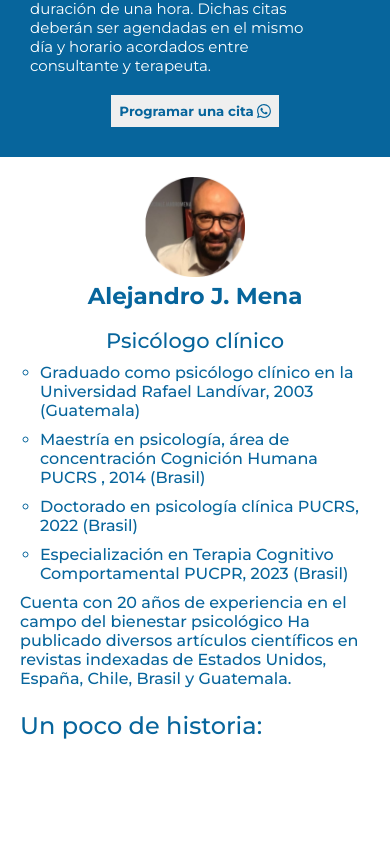
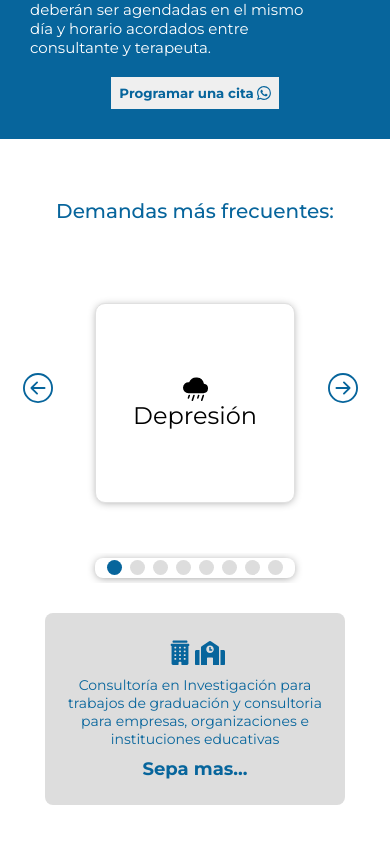
Before and after one commit to SmartDevs-nwgs/LP-Alejandro, a Next.js app: page / in a window 390 px wide. Shown: the part 1426-2269 px from the top of the page. Built offline with nearby package versions, Linux system fonts and the light colour scheme.

Commit message:
add: carousel mobile

```diff
--- a/src/Components/Carousel/index.jsx
+++ b/src/Components/Carousel/index.jsx
@@ -0,0 +1,204 @@
+import { StyleCarousel } from './style'
+import { BsCloudRainFill } from 'react-icons/bs'
+import { SiSpringCreators, SiHeadspace } from 'react-icons/si'
+import { MdNoDrinks } from 'react-icons/md'
+import { FaUsers } from 'react-icons/fa'
+import { GiPunch } from 'react-icons/gi'
+import {
+  BsFillHeartFill,
+  BsFillHeartbreakFill,
+  BsArrowLeftCircle,
+  BsArrowRightCircle,
+} from 'react-icons/bs'
+import { useEffect, useState } from 'react'
+import { IoIosBusiness } from 'react-icons/io'
+import { FaSchool } from 'react-icons/fa'
+
+const Carousel = () => {
+  const [activeCard, setActiveCard] = useState(1)
+  const [translate, setTranslate] = useState(0)
+
+  useEffect(() => {
+    let element = null
+    if (activeCard === 2) {
+      element = document.getElementsByClassName('card-two')[0]
+      setTranslate(element.offsetLeft)
+      return
+    } else if (activeCard === 3) {
+      element = document.getElementsByClassName('card-three')[0]
+      setTranslate(element.offsetLeft)
+      return
+    } else if (activeCard === 4) {
+      element = document.getElementsByClassName('card-four')[0]
+      setTranslate(element.offsetLeft)
+      return
+    } else if (activeCard === 5) {
+      element = document.getElementsByClassName('card-five')[0]
+      setTranslate(element.offsetLeft)
+      return
+    } else if (activeCard === 6) {
+      element = document.getElementsByClassName('card-six')[0]
+      setTranslate(element.offsetLeft)
+      return
+    } else if (activeCard === 7) {
+      element = document.getElementsByClassName('card-seven')[0]
+      setTranslate(element.offsetLeft)
+      return
+    } else if (activeCard === 8) {
+      element = document.getElementsByClassName('card-eight')[0]
+      setTranslate(element.offsetLeft)
+      return
+    } else {
+      element = document.getElementsByClassName('card-one')[0]
+      setTranslate(element.offsetLeft)
+      return
+    }
+  })
+
+  return (
+    <StyleCarousel>
+      <div className='title-carousel'>
+        <h2>Demandas más frecuentes:</h2>
+      </div>
+      <div className='right-arrow'>
+        <BsArrowRightCircle
+          onClick={(e) => {
+            setActiveCard(activeCard < 8 ? activeCard + 1 : activeCard - 7)
+          }}
+        />
+      </div>
+      <div className='left-arrow'>
+        <BsArrowLeftCircle
+          onClick={(e) => {
+            setActiveCard(activeCard > 1 ? activeCard - 1 : activeCard + 7)
+          }}
+        />
+      </div>
+      <div className='wrapper'>
+        <div
+          className='list-cards'
+          style={{
+            transform: `translateX(-${translate}px)`,
+            transitionDuration: '500ms',
+            transitionDelay: '0ms',
+          }}
+        >
+          <div className='card-one card'>
+            <div>
+              <BsCloudRainFill className='cloud' />
+              <h2>Depresión</h2>
+            </div>
+          </div>
+          <div className='card-two card'>
+            <div>
+              <SiSpringCreators className='anxiety' />
+              <h2>Ansiedad</h2>
+            </div>
+          </div>
+          <div className='card-three card'>
+            <div>
+              <SiHeadspace className='stress' />
+              <h2>Estrés Crónico</h2>
+            </div>
+          </div>
+          <div className='card-four card'>
+            <div>
+              <MdNoDrinks className='no-drink' />
+              <h2>Trastorno Obsesivo-Compulsivo</h2>
+            </div>
+          </div>
+          <div className='card-five card'>
+            <div>
+              <FaUsers className='social' />
+              <h2>Habilidades Sociales</h2>
+            </div>
+          </div>
+          <div className='card-six card'>
+            <div>
+              <GiPunch className='punch' />
+              <h2>Agresividad</h2>
+            </div>
+          </div>
+          <div className='card-seven card'>
+            <div>
+              <BsFillHeartFill className='heart' />
+              <h2>Autoestima</h2>
+            </div>
+          </div>
+          <div className='card-eight card'>
+            <div>
+              <BsFillHeartbreakFill className='broken-heart' />
+              <h2>Relaciones afectivas</h2>
+            </div>
+          </div>
+        </div>
+      </div>
+      <div className='progression-bar'>
+        <div className='bar'>
+          <div
+            className={activeCard === 1 ? 'active' : null}
+            onClick={(e) => {
+              setActiveCard(1)
+            }}
+          ></div>
+          <div
+            className={activeCard === 2 ? 'active' : null}
+            onClick={(e) => {
+              setActiveCard(2)
+            }}
+          ></div>
+          <div
+            className={activeCard === 3 ? 'active' : null}
+            onClick={(e) => {
+              setActiveCard(3)
+            }}
+          ></div>
+          <div
+            className={activeCard === 4 ? 'active' : null}
+            onClick={(e) => {
+              setActiveCard(4)
+            }}
+          ></div>
+          <div
+            className={activeCard === 5 ? 'active' : null}
+            onClick={(e) => {
+              setActiveCard(5)
+            }}
+          ></div>
+          <div
+            className={activeCard === 6 ? 'active' : null}
+            onClick={(e) => {
+              setActiveCard(6)
+            }}
+          ></div>
+          <div
+            className={activeCard === 7 ? 'active' : null}
+            onClick={(e) => {
+              setActiveCard(7)
+            }}
+          ></div>
+          <div
+            className={activeCard === 8 ? 'active' : null}
+            onClick={(e) => {
+              setActiveCard(8)
+            }}
+          ></div>
+        </div>
+      </div>
+      <div className='consultation'>
+        <div className='content-consultation'>
+          <div className='icons'>
+            <IoIosBusiness />
+            <FaSchool />
+          </div>
+          <h2>
+            Consultoría en Investigación para trabajos de graduación y
+            consultoria para empresas, organizaciones e instituciones educativas
+          </h2>
+          <button>Sepa mas...</button>
+        </div>
+      </div>
+    </StyleCarousel>
+  )
+}
+export default Carousel
--- /dev/null
+++ b/src/Components/Carousel/style.jsx
@@ -0,0 +1,159 @@
+import styled from 'styled-components'
+
+export const StyleCarousel = styled.section`
+  color: var(--blue);
+  .title-carousel {
+    padding: 60px 0 30px 0;
+    width: 100%;
+    display: flex;
+    justify-content: center;
+    align-items: center;
+
+    h2 {
+      font-size: 20px;
+      font-weight: 500;
+    }
+  }
+  .left-arrow {
+    cursor: pointer;
+    font-size: 30px;
+    margin-top: 120px;
+    margin-left: 6%;
+    position: absolute;
+    z-index: 1;
+  }
+  .right-arrow {
+    cursor: pointer;
+    font-size: 30px;
+    position: absolute;
+    margin-top: 120px;
+    margin-left: 84%;
+    z-index: 1;
+  }
+  .progression-bar {
+    width: 100%;
+    height: 30px;
+    display: flex;
+    align-items: center;
+    justify-content: center;
+    .bar {
+      box-shadow: 0px 1px 8px -1px #989898;
+      -moz-box-shadow: 0px 1px 8px -1px #989898;
+      -webkit-box-shadow: 0px 1px 8px -1px #989898;
+      border-radius: 8px;
+      width: 200px;
+      height: 20px;
+      background-color: var(--white);
+      display: flex;
+      justify-content: center;
+      align-items: center;
+      gap: 8px;
+      div {
+        cursor: pointer;
+        width: 15px;
+        height: 15px;
+        border-radius: 8px;
+        background-color: var(--grey1);
+      }
+      .active {
+        background-color: var(--blue);
+      }
+    }
+  }
+  .wrapper {
+    position: relative;
+    width: 100%;
+  }
+  .list-cards {
+    color: var(--black);
+    min-width: 3200px;
+    height: 300px;
+    display: flex;
+    transform-style: preserve-3d;
+    perspective: 800px;
+
+    .cloud {
+    }
+    .anxiety,
+    .no-drink,
+    .punch {
+      color: var(--black);
+    }
+    .stress,
+    .heart,
+    .broken-heart {
+      color: var(--red);
+    }
+  }
+  .card {
+    min-width: 100vw;
+    height: 300px;
+    display: flex;
+    justify-content: center;
+    align-items: center;
+
+    div {
+      border: 1px solid black;
+      background-color: var(--white);
+      float: left;
+      display: flex;
+      flex-direction: column;
+      justify-content: center;
+      align-items: center;
+      text-align: center;
+      border-radius: 10px;
+      border: 1px solid #e0e0e0;
+      box-shadow: 0px 1px 8px -2px #989898;
+      -moz-box-shadow: 0px 1px 8px -2px #989898;
+      -webkit-box-shadow: 0px 1px 8px -2px #989898;
+      width: 200px;
+      height: 200px;
+
+      svg {
+        font-size: 25px;
+      }
+    }
+  }
+  .consultation {
+    width: 100%;
+    display: flex;
+    justify-content: center;
+    align-items: center;
+    padding: 30px 0 20px 0;
+
+    .content-consultation {
+      padding: 25px 10px 25px 10px;
+      text-align: center;
+      border-radius: 8px;
+      width: 300px;
+      background-color: var(--grey1);
+
+      .icons {
+        width: 300px;
+        font-size: 30px;
+        position: relative;
+        right: 10px;
+      }
+      h2 {
+        font-size: 14px;
+      }
+      button {
+        padding-top: 10px;
+        border: none;
+        background: none;
+        font-weight: 700;
+        font-size: 18px;
+        color: var(--blue);
+        transform: scale(1);
+        transition-duration: 300ms;
+        transition-timing-function: ease-in;
+      }
+      button:hover {
+        transform: scale(1.2);
+        transition-duration: 300ms;
+        transition-timing-function: ease-in;
+        text-decoration: underline;
+      }
+    }
+  }
+`
--- a/src/Components/Footer/style.jsx
+++ b/src/Components/Footer/style.jsx
@@ -2,6 +2,5 @@ import styled from 'styled-components'
 
 export const StyledFooter = styled.div`
   width: 100vw;
-  height: 100vh;
   background-color: azure;
 `
--- a/src/Components/SectionInfo/index.jsx
+++ b/src/Components/SectionInfo/index.jsx
@@ -5,10 +5,15 @@ import Image from 'next/image'
 const SectionInfo = () => {
   return (
     <StyledSectionInfo>
-      <div className="container">
-        <div className="info">
-          <Image src={profile} alt="profile" className="profile" />
-          <div className="info-name">
+      <div className='container'>
+        <div className='info'>
+          <Image
+            crossOrigin=''
+            src={profile}
+            alt='profile'
+            className='profile'
+          />
+          <div className='info-name'>
             <h1>Alejandro J. Mena</h1>
             <h2>Psicólogo clínico</h2>
           </div>
--- a/src/Components/SectionInfo/style.jsx
+++ b/src/Components/SectionInfo/style.jsx
@@ -2,7 +2,7 @@ import styled from 'styled-components'
 
 export const StyledSectionInfo = styled.div`
   width: 100vw;
-  height: 85vh;
+  height: 550px;
 
   .container {
     padding: 20px;
--- a/src/Components/SectionSession/style.jsx
+++ b/src/Components/SectionSession/style.jsx
@@ -2,6 +2,11 @@ import styled from 'styled-components'
 
 export const StyledSectionSessions = styled.div`
   width: 100vw;
+  h2 {
+    font-weight: 500;
+    padding: 10px 0px 15px 20px;
+    color: var(--blue);
+  }
 
   .free-section {
     height: 260px;
--- a/src/pages/index.js
+++ b/src/pages/index.js
@@ -5,19 +5,21 @@ import SectionSession from 'jsconfig.json/Components/SectionSession'
 import SectionInfo from 'jsconfig.json/Components/SectionInfo'
 import SectionExperience from 'jsconfig.json/Components/SectionExperience'
 import Footer from 'jsconfig.json/Components/Footer'
+import Carousel from 'jsconfig.json/Components/Carousel'
 
 export default function Home() {
   return (
     <>
       <Head>
         <title>Create Next App</title>
-        <meta name="description" content="Generated by create next app" />
-        <meta name="viewport" content="width=device-width, initial-scale=1" />
-        <link rel="icon" href="/favicon.ico" />
+        <meta name='description' content='Generated by create next app' />
+        <meta name='viewport' content='width=device-width, initial-scale=1' />
+        <link rel='icon' href='/favicon.ico' />
       </Head>
       <MainContainer />
       <SectionBenefits />
       <SectionSession />
+      <Carousel />
       <SectionInfo />
       <SectionExperience />
       <Footer />
--- a/src/styles/globals.css
+++ b/src/styles/globals.css
@@ -5,7 +5,10 @@
   --blue4: #1085c9;
   --blue1: #08a4ff;
   --blue5: #108cd3;
+  --red: #c43030;
   --grey: #f2f2f2;
+  --grey1: #dddddd;
+  --black: #000000;
   --white: #ffff;
 }
 
@@ -15,4 +18,6 @@
   box-sizing: border-box;
   padding: 0;
   margin: 0;
+  overflow: hidden;
+  overflow-y: auto;
 }
```
Also changed, not shown: src/Components/SectionBenefits/index.jsx (+4 -6 lines), src/Components/SectionBenefits/style.jsx (+3 -4 lines), src/Components/SectionSession/index.jsx (+10 -9 lines), 1 other file (tests, documents, lock files or other folders).
